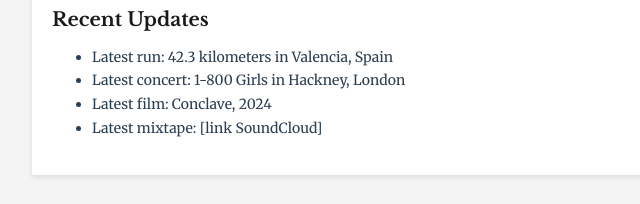
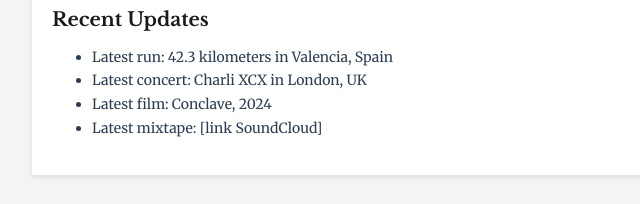
Before and after one commit to Shriya32/shriya32.github.io, a plain HTML site: page index.html in a window 1280 px wide. Shown: the part 409-613 px from the top of the page, 258-898 px from the left. Drawn offline with nearby package versions, Linux system fonts and the light colour scheme.

Commit message:
Update index.html

```diff
--- a/index.html
+++ b/index.html
@@ -146,7 +146,7 @@
         <h2>Recent Updates</h2>
         <ul>
             <li>Latest run: 42.3 kilometers in Valencia, Spain </li>
-            <li>Latest concert: 1-800 Girls in Hackney, London </li>
+            <li>Latest concert: Charli XCX in London, UK </li>
             <li>Latest film: Conclave, 2024 </li>
             <li>Latest mixtape: [link SoundCloud] </li>
         </ul>
```
